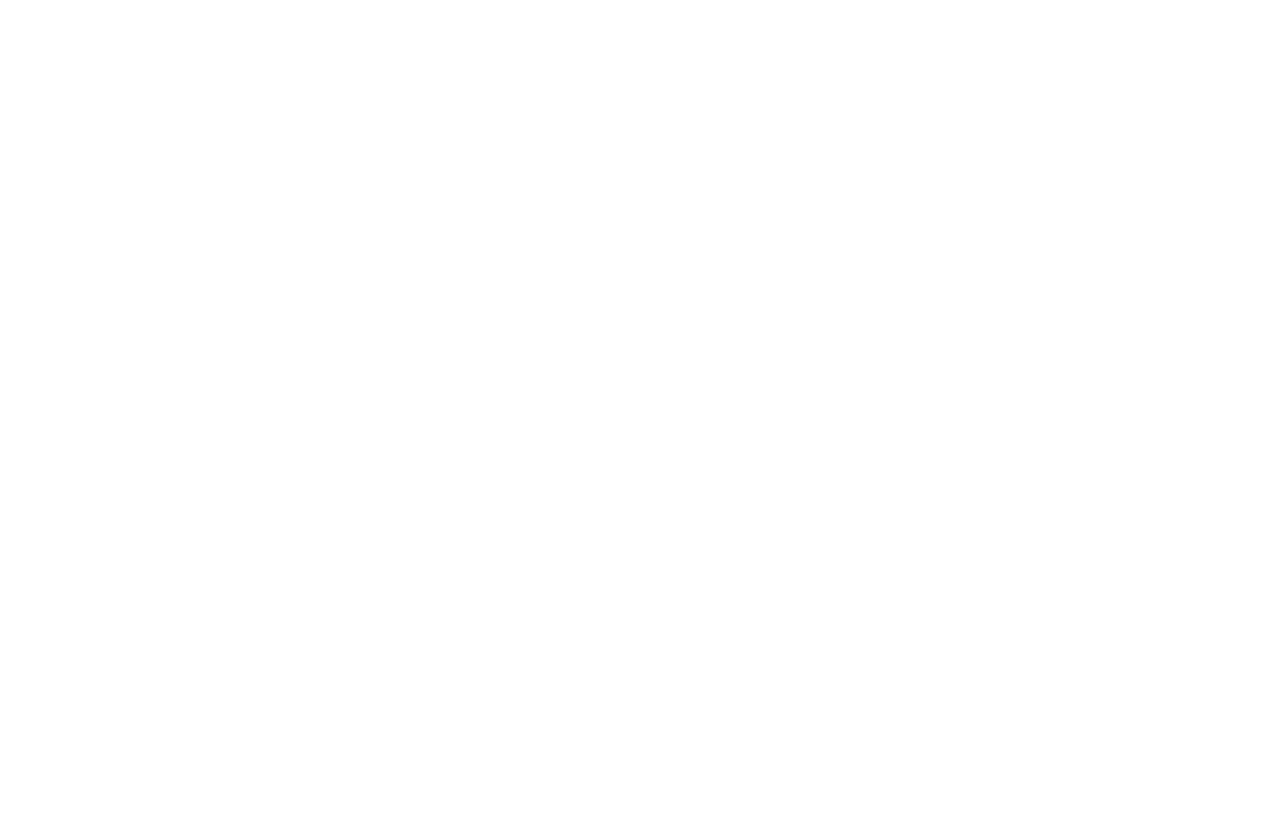
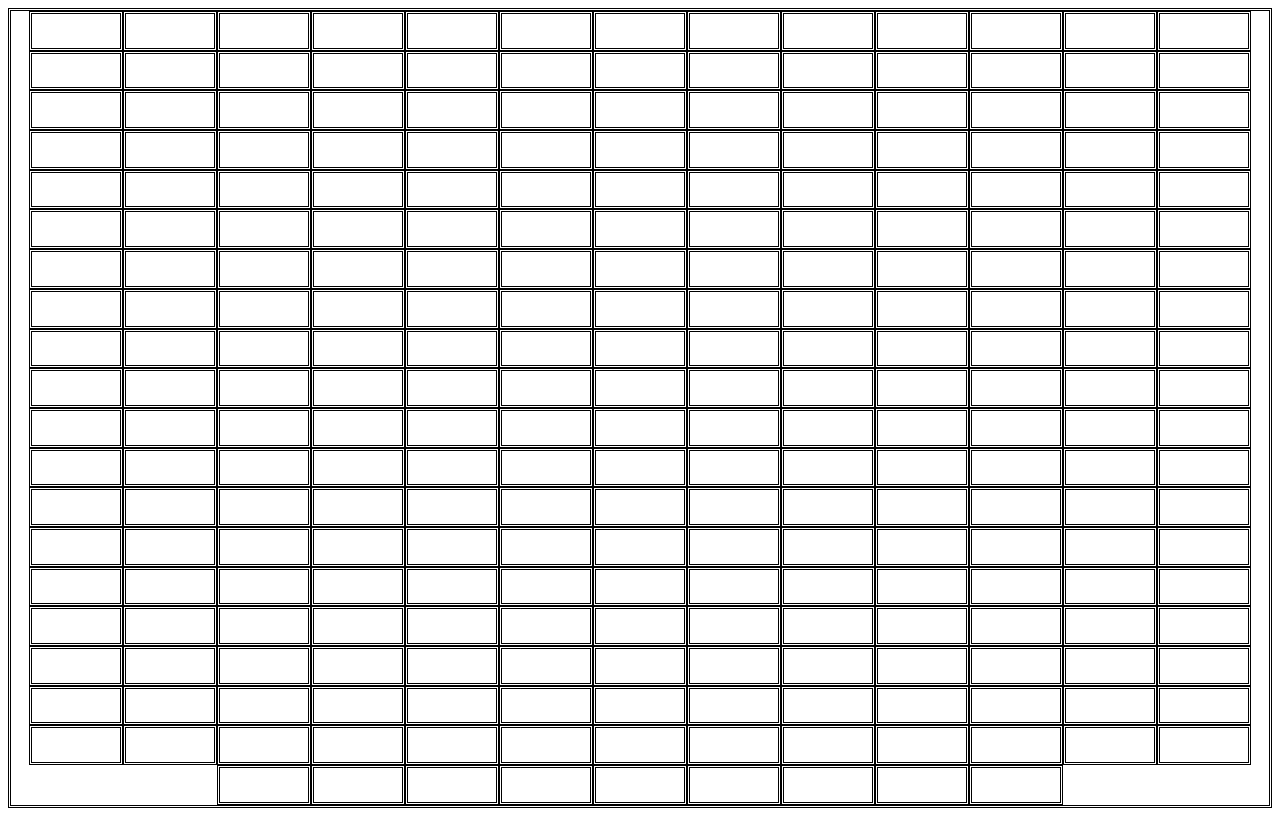
Before and after one commit to ldtr96/etch-a-sketch, a plain HTML site: page index.html in a window 1280 px wide. Drawn offline with Linux system fonts and the light colour scheme.

Commit message:
created a 16x16 grid using CSS and JavaScript.

```diff
--- a/index.html
+++ b/index.html
@@ -4,15 +4,63 @@
             <meta charset="UTF-8">
             <meta name="viewport" content="width=device-width, initial-scale=1.0">
             <meta http-equiv="X-UA-Compatible" content="ie=edge">
-            <title>Title</title>
+            <title>How tf am I supposed to do this?!?</title>
         </head>
 
         <body>
+
+            <div class="outer">
+
+            </div>
+
+
+
+        <script>
+            const griddivs = 256;
+            alldiv = document.querySelectorAll('.inner');
+            outerdiv = document.querySelector('.outer');
+
+            for (let i = 0; i < griddivs; i++){
+
+                    const test = document.createElement('div');
+                    test.setAttribute("class","inner");
+                    outerdiv.appendChild(test);
+            }
+            alldiv = document.querySelectorAll('div');
+            console.log(alldiv);
+
+            alldiv.forEach((element) => {
+                element.style.borderStyle = "double";
+                element.style.borderColor = "black";
+                element.style.minWidth = "0";
+                element.style.minHeight = "0";
+                element.style.display = "flex";
+                element.style.width = "88px";
+
+            });
+
+            outerdiv.style.display = "flex";
+            outerdiv.style.flexShrink = "1";
+            outerdiv.style.flexWrap = "wrap";
+            outerdiv.style.flexDirection = "row";
+            outerdiv.style.flexGrow = "1";
+            outerdiv.style.minWidth = "0";
+            outerdiv.style.minHeight = "0";
+            outerdiv.style.justifyContent = "center";
+
+           document.body.style.display = "flex";
+           document.body.style.flexWrap = "wrap";
+           document.body.style.flexGrow = "1";
+           document.body.style.flexDirection = "row";
+           document.body.style.flexShrink = "1";
+           document.body.style.minHeight = "100vh";
+           document.body.style.justifyContent = "center";
 
 
 
 
 
+        </script>
         </body>
 
     </html>
```
